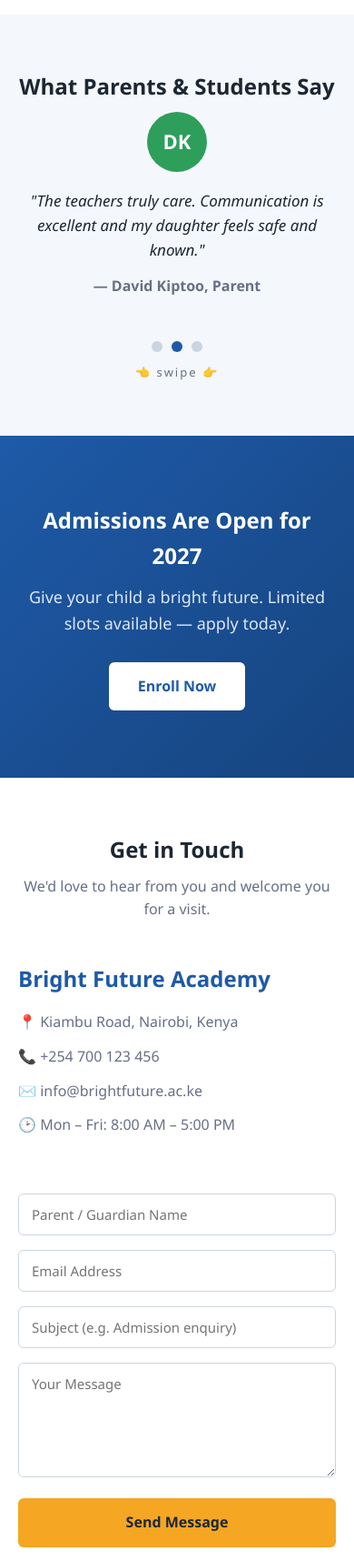
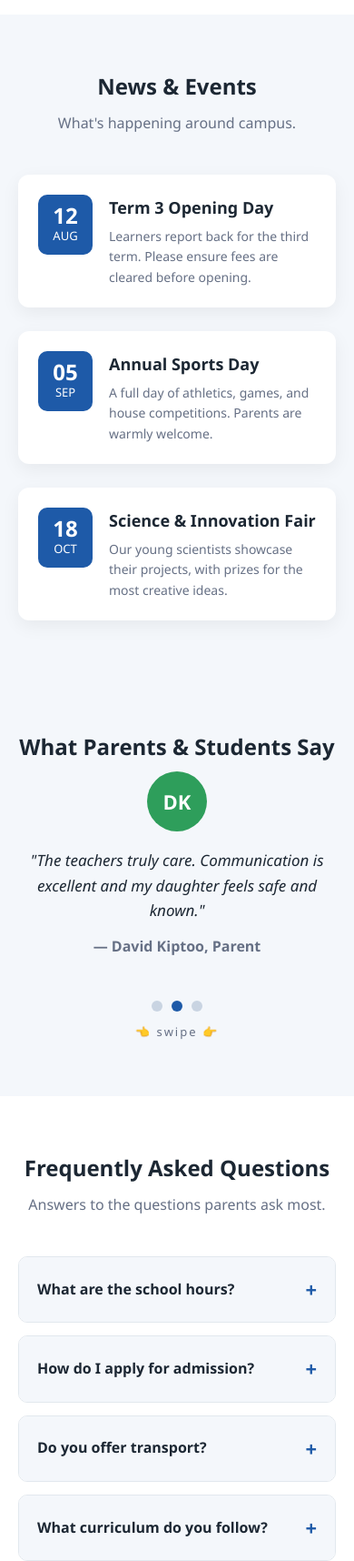
Before and after one commit to jesse254-tech/school-site, a plain HTML site: page index.html in a window 390 px wide. Shown: the part 7680-9396 px from the top of the page at 91% size. Drawn offline with Linux system fonts and the light colour scheme.

Commit message:
Add news and events and FAQ sections

```diff
--- a/index.html
+++ b/index.html
@@ -17,6 +17,7 @@
       <a href="#academics">Academics</a>
       <a href="#tour">Tour</a>
       <a href="#gallery">Gallery</a>
+      <a href="#news">News</a>
       <a href="#admissions">Admissions</a>
       <a href="#contact">Contact</a>
     </nav>
@@ -143,6 +144,26 @@
     </div>
   </section>
 
+  <!-- ===== NEWS & EVENTS ===== -->
+  <section class="news" id="news">
+    <h2 class="section-title">News &amp; Events</h2>
+    <p class="section-subtitle">What's happening around campus.</p>
+    <div class="news-grid">
+      <article class="news-card">
+        <div class="news-date"><span class="day">12</span><span class="mon">Aug</span></div>
+        <div class="news-body"><h3>Term 3 Opening Day</h3><p>Learners report back for the third term. Please ensure fees are cleared before opening.</p></div>
+      </article>
+      <article class="news-card">
+        <div class="news-date"><span class="day">05</span><span class="mon">Sep</span></div>
+        <div class="news-body"><h3>Annual Sports Day</h3><p>A full day of athletics, games, and house competitions. Parents are warmly welcome.</p></div>
+      </article>
+      <article class="news-card">
+        <div class="news-date"><span class="day">18</span><span class="mon">Oct</span></div>
+        <div class="news-body"><h3>Science &amp; Innovation Fair</h3><p>Our young scientists showcase their projects, with prizes for the most creative ideas.</p></div>
+      </article>
+    </div>
+  </section>
+
   <!-- ===== TESTIMONIALS SLIDER ===== -->
   <section class="testimonials">
     <h2 class="section-title">What Parents &amp; Students Say</h2>
@@ -165,6 +186,30 @@
     </div>
     <div class="testi-dots" id="testiDots"></div>
     <p class="swipe-hint">👈 swipe 👉</p>
+  </section>
+
+  <!-- ===== FAQ ===== -->
+  <section class="faq" id="faq">
+    <h2 class="section-title">Frequently Asked Questions</h2>
+    <p class="section-subtitle">Answers to the questions parents ask most.</p>
+    <div class="faq-list">
+      <div class="faq-item">
+        <button class="faq-q" type="button">What are the school hours?<span class="faq-ico">+</span></button>
+        <div class="faq-a"><p>Classes run from 8:00 AM to 3:30 PM, Monday to Friday. Clubs and activities continue until 5:00 PM.</p></div>
+      </div>
+      <div class="faq-item">
+        <button class="faq-q" type="button">How do I apply for admission?<span class="faq-ico">+</span></button>
+        <div class="faq-a"><p>Fill in the enquiry form below or visit our office. Our team will guide you through the simple application steps.</p></div>
+      </div>
+      <div class="faq-item">
+        <button class="faq-q" type="button">Do you offer transport?<span class="faq-ico">+</span></button>
+        <div class="faq-a"><p>Yes. We run safe school vans across most Nairobi neighbourhoods. Routes and fees are shared on registration.</p></div>
+      </div>
+      <div class="faq-item">
+        <button class="faq-q" type="button">What curriculum do you follow?<span class="faq-ico">+</span></button>
+        <div class="faq-a"><p>We follow the Kenyan CBC curriculum, enriched with sports, arts, and life-skills programmes.</p></div>
+      </div>
+    </div>
   </section>
 
   <!-- ===== ADMISSIONS CTA ===== -->
--- a/script.js
+++ b/script.js
@@ -188,3 +188,10 @@ if (statsSection && 'IntersectionObserver' in window) {
   }, { threshold: 0.3 });
   statObserver.observe(statsSection);
 }
+
+/* FAQ accordion */
+document.querySelectorAll('.faq-q').forEach((btn) => {
+  btn.addEventListener('click', () => {
+    btn.parentElement.classList.toggle('open');
+  });
+});
--- a/style.css
+++ b/style.css
@@ -385,3 +385,35 @@ body.dark { background: #0f1620; color: #e7edf3; }
 .dark .value h3 { color: #74a9e8; }
 .dark .value p { color: #9fb1c4; }
 @media (max-width: 860px) { .values { padding: 60px 20px; } }
+
+/* News & events */
+.news { padding: 90px 40px; background: var(--light); text-align: center; }
+.news-grid { display: grid; grid-template-columns: repeat(auto-fit, minmax(280px, 1fr)); gap: 26px; max-width: 1100px; margin: 0 auto; }
+.news-card { display: flex; gap: 18px; background: #fff; border-radius: 12px; padding: 22px; box-shadow: 0 6px 20px rgba(0,0,0,0.06); text-align: left; }
+.news-date { flex: 0 0 60px; background: var(--primary); color: #fff; border-radius: 10px; display: flex; flex-direction: column; align-items: center; justify-content: center; height: 66px; }
+.news-date .day { font-size: 24px; font-weight: 800; line-height: 1; }
+.news-date .mon { font-size: 13px; text-transform: uppercase; }
+.news-body h3 { font-size: 18px; margin-bottom: 6px; }
+.news-body p { color: var(--gray); font-size: 14px; }
+
+/* FAQ */
+.faq { padding: 90px 40px; background: #fff; text-align: center; }
+.faq-list { max-width: 760px; margin: 0 auto; text-align: left; }
+.faq-item { border: 1px solid #e2e8ee; border-radius: 10px; margin-bottom: 14px; overflow: hidden; }
+.faq-q { width: 100%; background: var(--light); border: none; text-align: left; padding: 18px 20px; font: inherit; font-weight: 600; font-size: 16px; cursor: pointer; display: flex; justify-content: space-between; align-items: center; color: var(--dark); }
+.faq-ico { font-size: 22px; color: var(--primary); transition: transform 0.25s; }
+.faq-item.open .faq-ico { transform: rotate(45deg); }
+.faq-a { max-height: 0; overflow: hidden; transition: max-height 0.3s ease; }
+.faq-a p { padding: 0 20px 18px; color: var(--gray); margin: 0; }
+.faq-item.open .faq-a { max-height: 260px; }
+
+/* dark mode for new sections */
+.dark .news { background: #131c28; }
+.dark .news-card { background: #1a2534; }
+.dark .news-body p { color: #9fb1c4; }
+.dark .faq { background: #0f1620; }
+.dark .faq-q { background: #1a2534; color: #f0f4f8; }
+.dark .faq-item { border-color: #2c3a4d; }
+.dark .faq-a p { color: #9fb1c4; }
+
+@media (max-width: 860px) { .news, .faq { padding: 60px 20px; } }
```
Also changed, not shown: 1 other file.
